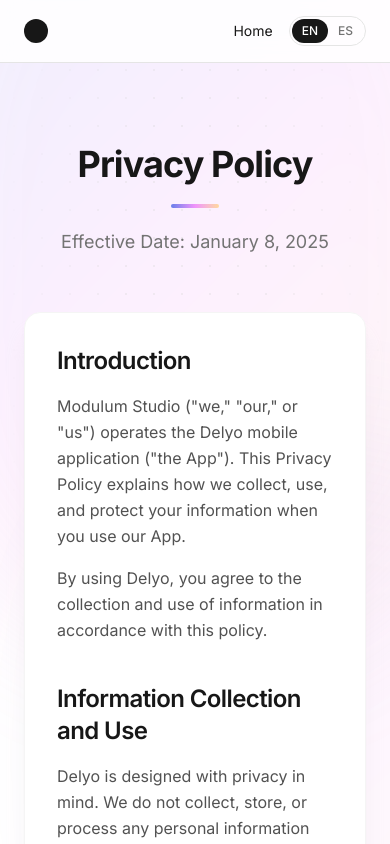
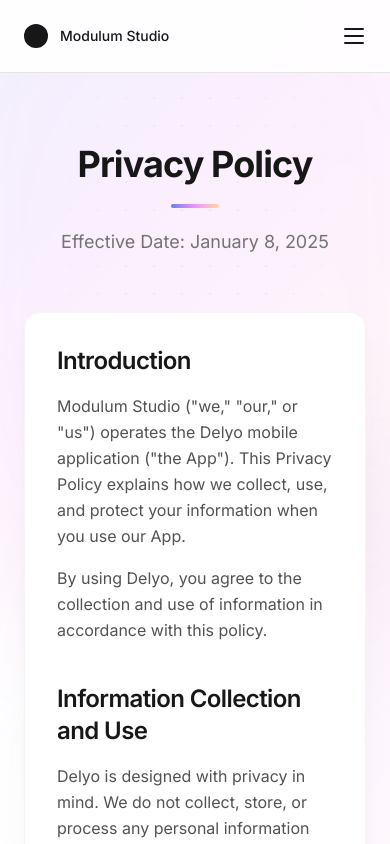
Before and after one commit to modulum-studio/modulum-landing, a Next.js app: page /privacy in a window 390 px wide. Shown: the top 844 px of the page. Built offline with nearby package versions, Linux system fonts and the light colour scheme.

Commit message:
feat(header): add fullscreen hamburger menu on mobile to stop header clipping

```diff
--- a/src/components/header/MainHeader.tsx
+++ b/src/components/header/MainHeader.tsx
@@ -3,6 +3,7 @@
 import { useState, useEffect } from "react";
 import { useLang } from "@/i18n/LanguageProvider";
 import LanguageSwitcher from "@/components/ui/LanguageSwitcher";
+import MobileMenu from "@/components/ui/MobileMenu";
 
 
 export default function MainHeader() {
@@ -44,13 +45,13 @@
         <a href="#top" aria-label="Back to top" className="flex items-center gap-3 group mr-2">
           <span className="w-6 h-6 bg-neutral-900 rounded-full transition-transform duration-300 group-hover:scale-110" />
           {!isHeroVisible && (
-            <span className="hidden sm:inline text-sm font-medium text-neutral-900 opacity-0 animate-[fadeIn_600ms_ease-out_forwards]">
+            <span className="text-sm font-medium text-neutral-900 opacity-0 animate-[fadeIn_600ms_ease-out_forwards]">
               Modulum Studio
             </span>
           )}
         </a>
 
-        <nav className="flex items-center gap-4 sm:gap-6" aria-label="Main">
+        <nav className="hidden md:flex items-center gap-6" aria-label="Main">
           {links.map((link) => (
             <a
               key={link.href}
@@ -62,6 +63,13 @@
           ))}
           <LanguageSwitcher />
         </nav>
+
+        <MobileMenu
+          links={links.filter((l) => l.href !== "#contact")}
+          cta={{ href: "#contact", label: t.nav.contact }}
+          openLabel={t.nav.openMenu}
+          closeLabel={t.nav.closeMenu}
+        />
       </div>
     </header>
   );
--- a/src/components/layout/SubpageShell.tsx
+++ b/src/components/layout/SubpageShell.tsx
@@ -4,6 +4,7 @@
 import type { ReactNode } from "react";
 import PageBackdrop from "@/components/ui/PageBackdrop";
 import LanguageSwitcher from "@/components/ui/LanguageSwitcher";
+import MobileMenu from "@/components/ui/MobileMenu";
 import { useLang } from "@/i18n/LanguageProvider";
 
 export default function SubpageShell({ children, footer }: { children: ReactNode; footer?: ReactNode }) {
@@ -17,14 +18,20 @@
         <div className="flex w-full items-center justify-between px-6 py-4">
           <Link href="/" aria-label="Modulum Studio" className="flex items-center gap-3 group mr-2">
             <span className="w-6 h-6 bg-neutral-900 rounded-full transition-transform duration-300 group-hover:scale-110" />
-            <span className="hidden sm:inline text-sm font-medium text-neutral-900">Modulum Studio</span>
+            <span className="text-sm font-medium text-neutral-900">Modulum Studio</span>
           </Link>
-          <nav className="flex items-center gap-4 sm:gap-6" aria-label="Main">
+          <nav className="hidden md:flex items-center gap-6" aria-label="Main">
             <Link href="/" className="text-sm text-neutral-900 hover:text-neutral-500 transition-colors">
               {t.nav.home}
             </Link>
             <LanguageSwitcher />
           </nav>
+          <MobileMenu
+            links={[{ href: "/", label: t.nav.home }]}
+            cta={{ href: "/#contact", label: t.nav.contact }}
+            openLabel={t.nav.openMenu}
+            closeLabel={t.nav.closeMenu}
+          />
         </div>
       </header>
       <main className="pt-16">{children}</main>
--- /dev/null
+++ b/src/components/ui/MobileMenu.tsx
@@ -0,0 +1,125 @@
+"use client";
+
+import Link from "next/link";
+import { useEffect, useState, type MouseEvent } from "react";
+import { createPortal } from "react-dom";
+import LanguageSwitcher from "./LanguageSwitcher";
+
+interface MobileMenuProps {
+  links: { href: string; label: string }[];
+  cta?: { href: string; label: string };
+  openLabel: string;
+  closeLabel: string;
+}
+
+const ArrowIcon = () => (
+  <svg className="w-4 h-4" viewBox="0 0 24 24" fill="none" xmlns="http://www.w3.org/2000/svg">
+    <path d="M5 12h14M13 6l6 6-6 6" stroke="currentColor" strokeWidth="2" strokeLinecap="round" strokeLinejoin="round" />
+  </svg>
+);
+
+export default function MobileMenu({ links, cta, openLabel, closeLabel }: MobileMenuProps) {
+  const [open, setOpen] = useState(false);
+
+  useEffect(() => {
+    if (!open) return;
+    const onKey = (e: KeyboardEvent) => e.key === "Escape" && setOpen(false);
+    document.body.style.overflow = "hidden";
+    window.addEventListener("keydown", onKey);
+    return () => {
+      document.body.style.overflow = "";
+      window.removeEventListener("keydown", onKey);
+    };
+  }, [open]);
+
+  const close = () => setOpen(false);
+
+  const navigate = (e: MouseEvent<HTMLAnchorElement>, href: string) => {
+    const hashIndex = href.indexOf("#");
+    const path = hashIndex === -1 ? href : href.slice(0, hashIndex);
+    const hash = hashIndex === -1 ? "" : href.slice(hashIndex);
+    close();
+    if (hash && (path === "" || path === window.location.pathname)) {
+      e.preventDefault();
+      requestAnimationFrame(() => {
+        document.querySelector(hash)?.scrollIntoView({ behavior: "smooth" });
+        history.replaceState(null, "", hash);
+      });
+    }
+  };
+
+  return (
+    <>
+      <button
+        type="button"
+        onClick={() => setOpen(true)}
+        aria-label={openLabel}
+        aria-expanded={open}
+        className="md:hidden w-10 h-10 -mr-2 flex flex-col items-center justify-center gap-[5px] rounded-full hover:bg-neutral-100 transition-colors"
+      >
+        <span className="w-5 h-0.5 rounded-full bg-neutral-900" />
+        <span className="w-5 h-0.5 rounded-full bg-neutral-900" />
+        <span className="w-5 h-0.5 rounded-full bg-neutral-900" />
+      </button>
+
+      {open &&
+        createPortal(
+          <div
+            role="dialog"
+            aria-modal="true"
+            aria-label={openLabel}
+            className="md:hidden fixed inset-0 z-50 bg-white/98 backdrop-blur-xl flex flex-col items-center justify-center px-6"
+            style={{ animation: "fadeIn 250ms ease-out" }}
+          >
+            <button
+              type="button"
+              onClick={close}
+              aria-label={closeLabel}
+              className="absolute top-4 right-4 w-10 h-10 rounded-full bg-neutral-100 hover:bg-neutral-200 flex items-center justify-center text-neutral-900 transition-colors"
+            >
+              <svg className="w-5 h-5" viewBox="0 0 24 24" fill="none">
+                <path d="M18 6L6 18M6 6l12 12" stroke="currentColor" strokeWidth="2" strokeLinecap="round" />
+              </svg>
+            </button>
+
+            <nav className="w-full max-w-sm flex flex-col items-center gap-2" aria-label="Mobile">
+              {links.map((link, i) => {
+                const cls =
+                  "w-full text-center text-3xl font-bold tracking-tight text-neutral-900 py-3 rounded-2xl hover:bg-neutral-100 transition-colors opacity-0";
+                const style = { animation: `fadeInUp 500ms cubic-bezier(0.16, 1, 0.3, 1) ${80 + i * 60}ms forwards` };
+                return link.href.startsWith("/") && !link.href.includes("#") ? (
+                  <Link key={link.href} href={link.href} onClick={(e) => navigate(e, link.href)} className={cls} style={style}>
+                    {link.label}
+                  </Link>
+                ) : (
+                  <a key={link.href} href={link.href} onClick={(e) => navigate(e, link.href)} className={cls} style={style}>
+                    {link.label}
+                  </a>
+                );
+              })}
+            </nav>
+
+            <div
+              className="mt-8 opacity-0"
+              style={{ animation: `fadeInUp 500ms cubic-bezier(0.16, 1, 0.3, 1) ${80 + links.length * 60}ms forwards` }}
+            >
+              <LanguageSwitcher />
+            </div>
+
+            {cta && (
+              <a
+                href={cta.href}
+                onClick={(e) => navigate(e, cta.href)}
+                className="mt-8 w-full max-w-sm inline-flex items-center justify-center gap-2 py-4 rounded-full bg-neutral-900 text-white font-medium hover:bg-neutral-700 transition-colors opacity-0"
+                style={{ animation: `fadeInUp 500ms cubic-bezier(0.16, 1, 0.3, 1) ${140 + links.length * 60}ms forwards` }}
+              >
+                {cta.label}
+                <ArrowIcon />
+              </a>
+            )}
+          </div>,
+          document.body
+        )}
+    </>
+  );
+}
--- a/src/i18n/en.ts
+++ b/src/i18n/en.ts
@@ -1,7 +1,7 @@
 import type { Dictionary } from "./types";
 
 export const en: Dictionary = {
-  nav: { studio: "Studio", work: "Work", contact: "Contact", home: "Home", langLabel: "Language" },
+  nav: { studio: "Studio", work: "Work", contact: "Contact", home: "Home", langLabel: "Language", openMenu: "Open menu", closeMenu: "Close menu" },
   hero: {
     tagline: "A personal lab where I build software out of curiosity.",
     sayHello: "Say hello",
--- a/src/i18n/es.ts
+++ b/src/i18n/es.ts
@@ -1,7 +1,7 @@
 import type { Dictionary } from "./types";
 
 export const es: Dictionary = {
-  nav: { studio: "Estudio", work: "Proyectos", contact: "Contacto", home: "Inicio", langLabel: "Idioma" },
+  nav: { studio: "Estudio", work: "Proyectos", contact: "Contacto", home: "Inicio", langLabel: "Idioma", openMenu: "Abrir menú", closeMenu: "Cerrar menú" },
   hero: {
     tagline: "Un laboratorio personal donde construyo software por curiosidad.",
     sayHello: "Saluda",
--- a/src/i18n/types.ts
+++ b/src/i18n/types.ts
@@ -1,7 +1,7 @@
 export type Lang = "en" | "es";
 
 export interface Dictionary {
-  nav: { studio: string; work: string; contact: string; home: string; langLabel: string };
+  nav: { studio: string; work: string; contact: string; home: string; langLabel: string; openMenu: string; closeMenu: string };
   hero: {
     tagline: string;
     sayHello: string;
```
